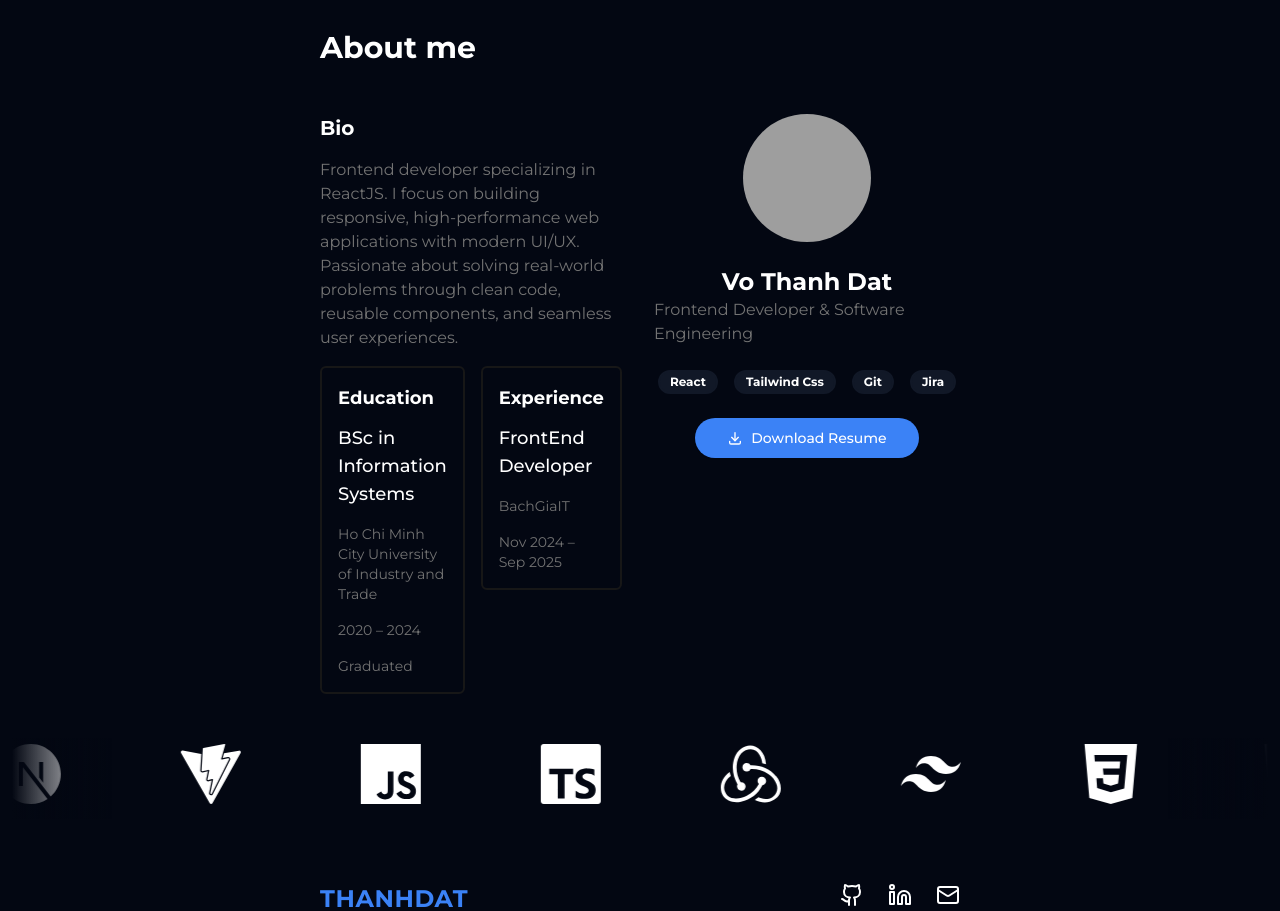
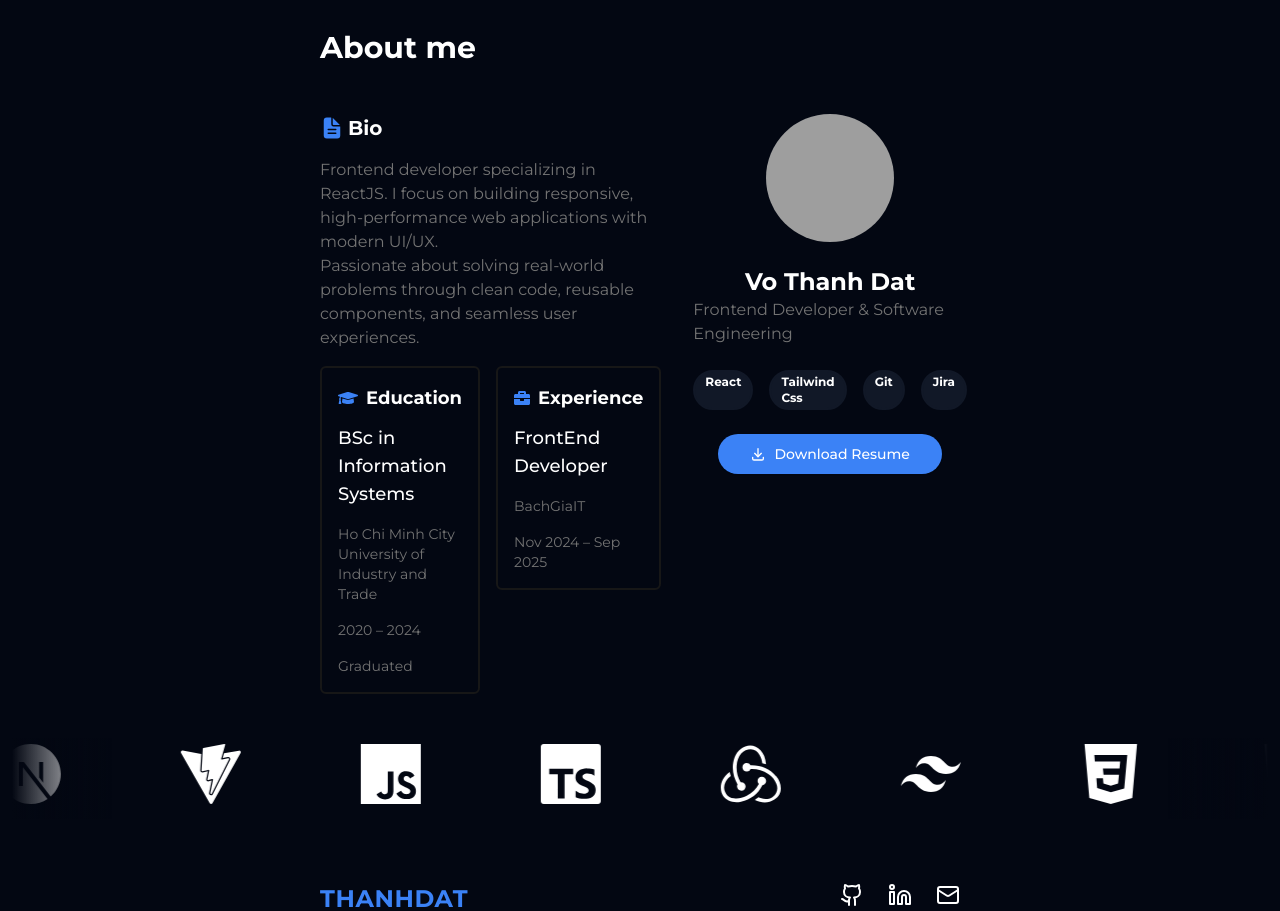
Before and after one commit to thnhdtdev/portfolio, a React (Vite) app: page / in a window 1280 px wide. Shown: the part 802-1713 px from the top of the page. Built offline with nearby package versions, Linux system fonts and the light colour scheme; grey boxes are pictures that could not be loaded.

Commit message:
🗑️  chore: add icon

```diff
--- a/src/components/elements/bio_card.jsx
+++ b/src/components/elements/bio_card.jsx
@@ -1,7 +1,12 @@
+import { IoDocumentText } from "react-icons/io5";
+
 const BioCard = () => {
 	return (
 		<div className="flex flex-col gap-4 mb-4">
-			<div className="text-xl font-semibold">Bio</div>
+			<div className="text-xl font-semibold flex gap-1 items-center">
+				<IoDocumentText className="text-blue-500 w-6 h-6" />
+				Bio
+			</div>
 			<div className="text-muted-foreground">
 				Frontend developer specializing in ReactJS. I focus on building responsive,
 				high-performance web applications with modern UI/UX.
--- a/src/components/elements/education_card.jsx
+++ b/src/components/elements/education_card.jsx
@@ -1,7 +1,12 @@
+import { FaGraduationCap } from "react-icons/fa";
+
 const EducationCard = () => {
 	return (
 		<div className="flex flex-col border-2 border-primary rounded-md p-4">
-			<div className="text-lg font-semibold mb-3">Education</div>
+			<div className="text-lg font-semibold mb-3 flex gap-2 items-center">
+				<FaGraduationCap className="text-blue-500 w-5 h-5" />
+				Education
+			</div>
 			<div className="flex flex-col gap-4 text-sm text-muted-foreground">
 				<div className="font-medium text-lg text-white">BSc in Information Systems</div>
 				<div>Ho Chi Minh City University of Industry and Trade</div>
--- a/src/components/elements/experience_card.jsx
+++ b/src/components/elements/experience_card.jsx
@@ -1,7 +1,12 @@
+import { FaBriefcase } from "react-icons/fa";
+
 const ExperienceCard = () => {
 	return (
 		<div className="flex flex-col border-2 border-primary rounded-md p-4">
-			<div className="text-lg font-semibold mb-3">Experience</div>
+			<div className="text-lg font-semibold mb-3 flex gap-2 items-center">
+				<FaBriefcase className="text-blue-500 w-4 h-4" />
+				Experience
+			</div>
 			<div className="flex flex-col gap-4 text-sm ">
 				<div className="font-medium text-lg">FrontEnd Developer</div>
 				<div className="text-muted-foreground">BachGiaIT</div>
```
